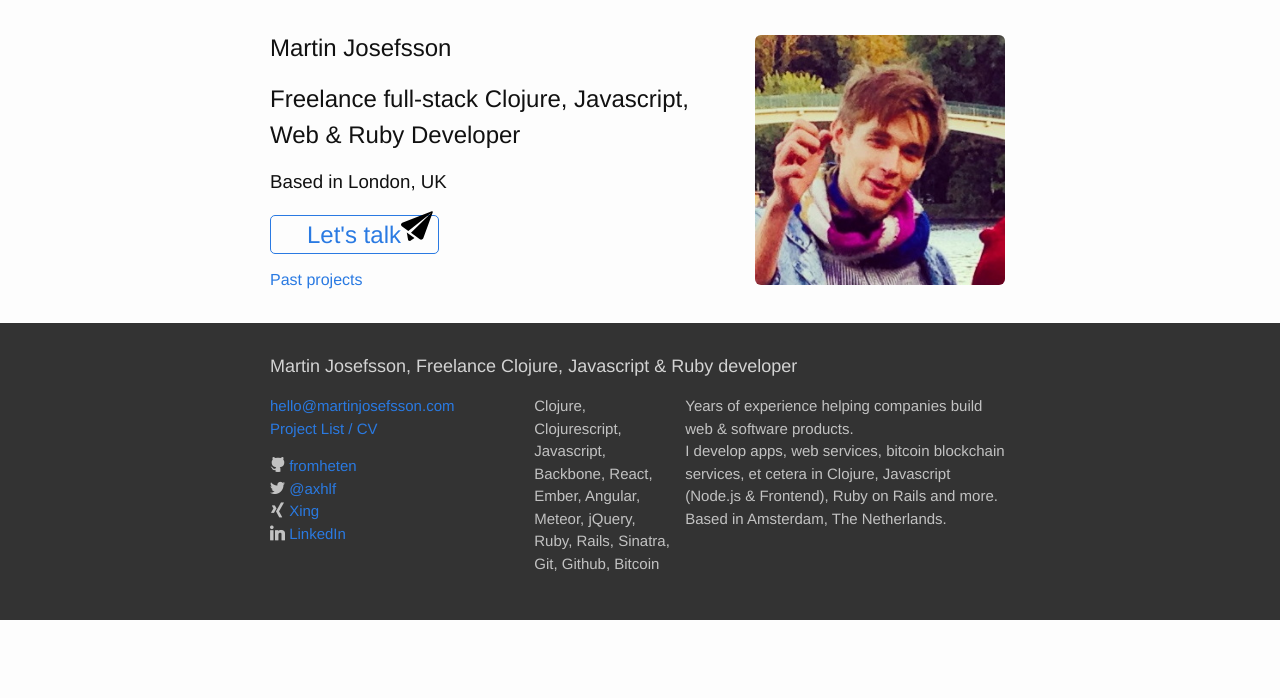
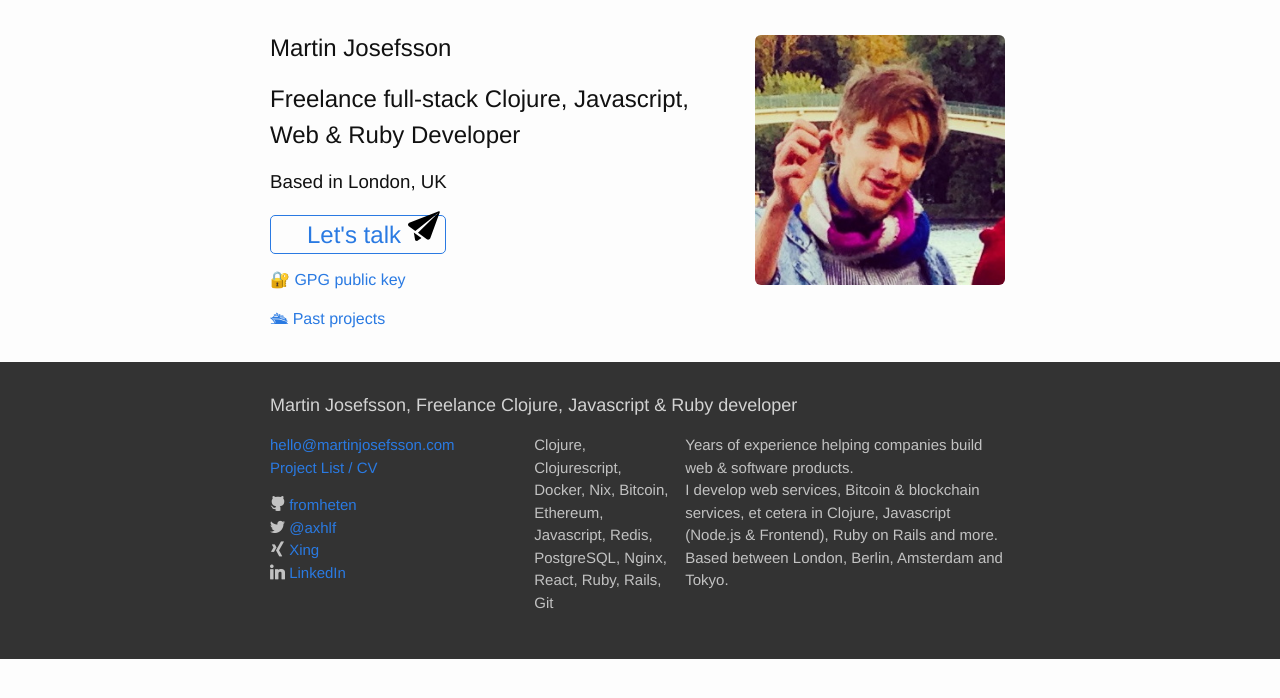
Before and after one commit to fromheten/fromheten.github.io, a Jekyll site: the page built from index.html, in a window 1280 px wide. Shown: the top 698 px of the page. Built offline with Jekyll 4.4.1, drawn with Linux system fonts in a browser that asks for light colours.

Commit message:
Add GPG key and update some information

```diff
--- a/_config.yml
+++ b/_config.yml
@@ -3,7 +3,7 @@ title: Martin Josefsson, Freelance Clojure, Javascript & Ruby developer
 email: hello@martinjosefsson.com
 description: > # this means to ignore newlines until "baseurl:"
   Years of experience helping companies build web & software products.
-  <br>I develop apps, web services, bitcoin blockchain services, et cetera in Clojure, Javascript (Node.js & Frontend), Ruby on Rails and more. Based in Amsterdam, The Netherlands.
+  <br>I develop web services, Bitcoin & blockchain services, et cetera in Clojure, Javascript (Node.js & Frontend), Ruby on Rails and more. Based between London, Berlin, Amsterdam and Tokyo.
 baseurl: "" # the subpath of your site, e.g. /blog/
 url: "martinjosefsson.com" # the base hostname & protocol for your site
 twitter_username: axhlf
--- a/_includes/footer.html
+++ b/_includes/footer.html
@@ -46,27 +46,24 @@
             <span class="username">LinkedIn</span>
           </a></li>
         </ul>
-
-
       </div>
 
       <div class="footer-col  footer-col-2">
         Clojure,
         Clojurescript,
+        Docker,
+        Nix,
+        Bitcoin,
+        Ethereum,
         Javascript,
-        Backbone,
+        Redis,
+        PostgreSQL,
+        Nginx,
         React,
-        Ember,
-        Angular,
-        Meteor,
-        jQuery,
         Ruby,
         Rails,
-        Sinatra,
-        Git,
-        Github,
-        Bitcoin
-     </div>
+        Git
+      </div>
 
       <div class="footer-col  footer-col-3">
         <p class="text">{{ site.description }}</p>
--- a/index.html
+++ b/index.html
@@ -8,8 +8,10 @@ layout: frontpage
   <h2>Freelance full-stack Clojure, Javascript, Web & Ruby Developer</h2>
   <h3>Based in London, UK</h3>
 
-  <p><a href="mailto:{{ site.email }}?subject=Project" class="call-to-action">
-    Let's talk<svg version="1.1" id="Layer_1" xmlns="http://www.w3.org/2000/svg" xmlns:xlink="http://www.w3.org/1999/xlink" x="0px" y="0px"
+  <p>
+    <a href="mailto:{{ site.email }}?subject=Project" class="call-to-action">
+      Let's talk
+      <svg version="1.1" id="Layer_1" xmlns="http://www.w3.org/2000/svg" xmlns:xlink="http://www.w3.org/1999/xlink" x="0px" y="0px"
            width="32px" height="32px" viewBox="0 0 32 32" enable-background="new 0 0 32 32" xml:space="preserve">
         <g>
           <path d="M1.285,11.671C0.6,11.934,0.114,12.55,0.017,13.277c-0.096,0.728,0.213,1.449,0.806,1.88l6.492,4.724L30.374,1.74
@@ -19,10 +21,16 @@ layout: frontpage
                    c1.755-1.132,4.047-2.634,3.985-2.722L5.774,21.451z"/>
         </g>
       </svg>
-  </a></p>
+    </a>
+  </p>
+  <p>
+    <a href="/martin-josefsson-gpg-key.asc">
+      🔐 GPG public key
+    </a>
+  </p>
   <div class="second-call-to-action">
     <a href="/martin-josefsson-developer-resume.pdf">
-      Past projects
+      🛳 Past projects
     </a>
   </div>
   <!-- <p><a href="/blog.html">Blog &rarr;</a></p> -->
```
Also changed, not shown: 6 other files. Lines whose indentation alone changed are shown as unchanged.
